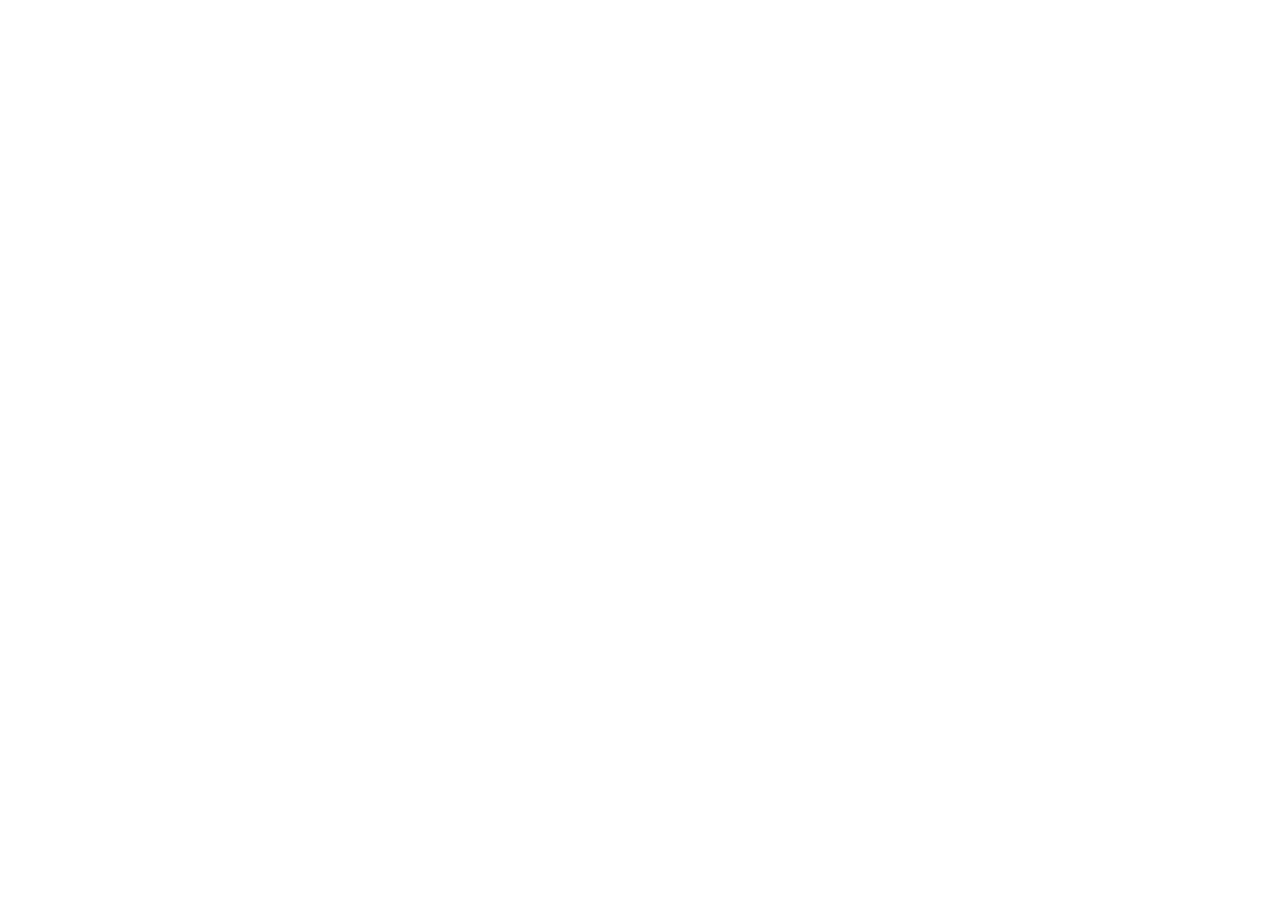
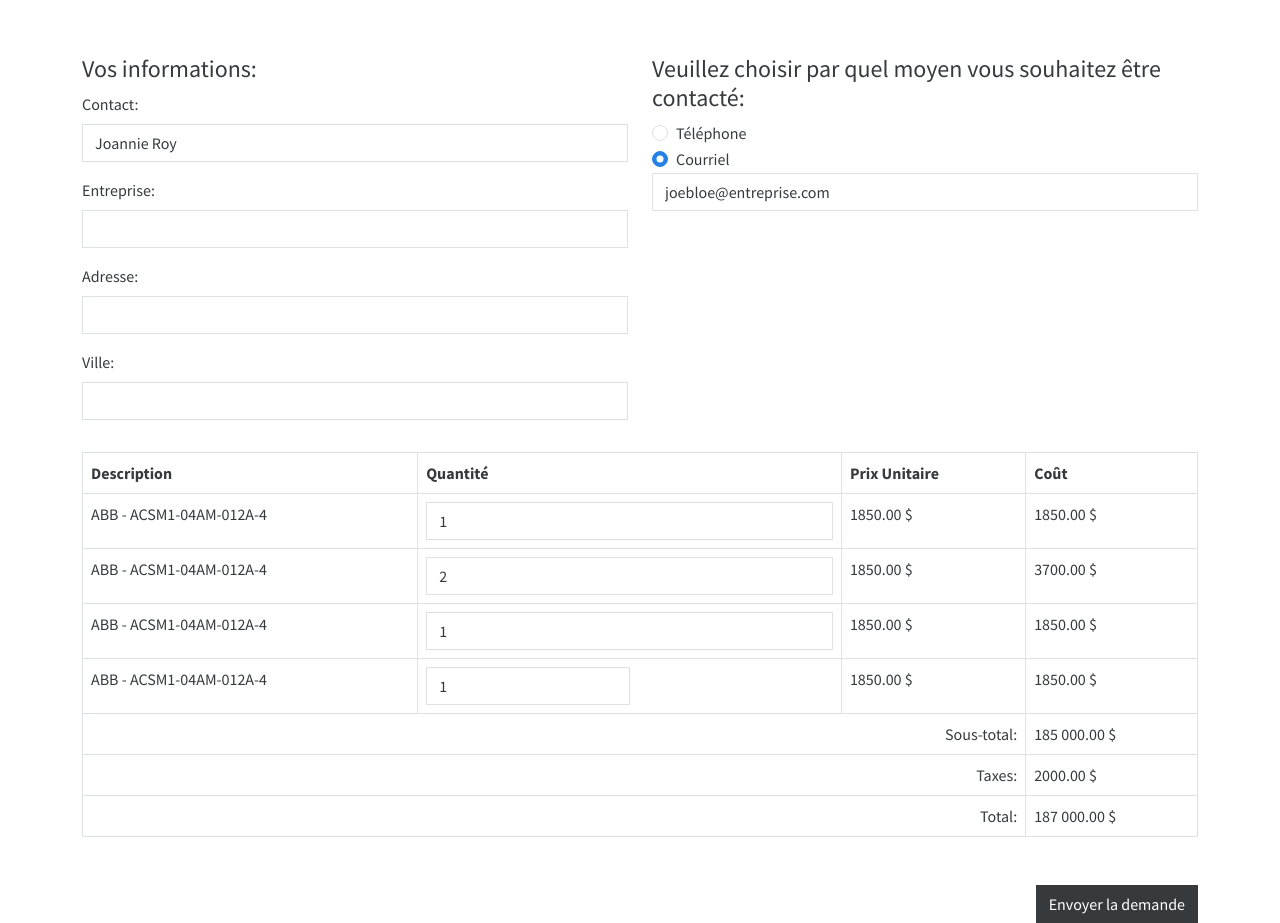
Before and after one commit to Projet-Developpement-application/equipe3-multifd-frontend, a React (Vite) app: page /panier in a window 1280 px wide. Shown: the part 293-1216 px from the top of the page. Before the commit the page ends 800 px from the top, so only its background shows below. Built offline with nearby package versions, Linux system fonts and the light colour scheme.

Commit message:
Ajout rapide formulaire panier

```diff
--- a/src/components/devis/Devis-form.jsx
+++ b/src/components/devis/Devis-form.jsx
@@ -1,3 +1,115 @@
-export default function DevisForm(){
+import React from 'react';
 
+function DevisForm() {
+    return (
+        <div className="container">
+            <h1 className="my-5">Demande de devis</h1>
+            <div className="row mb-3">
+                <div className="col-md-6">
+                    <h4>Vos informations:</h4>
+                    <form>
+                        <div className="mb-3">
+                            <label htmlFor="contactName" className="form-label">Contact:</label>
+                            <input type="text" className="form-control" id="contactName" defaultValue="Joannie Roy" />
+                        </div>
+                        <div className="mb-3">
+                            <label htmlFor="company" className="form-label">Entreprise:</label>
+                            <input type="text" className="form-control" id="company" />
+                        </div>
+                        <div className="mb-3">
+                            <label htmlFor="address" className="form-label">Adresse:</label>
+                            <input type="text" className="form-control" id="address" />
+                        </div>
+                        <div className="mb-3">
+                            <label htmlFor="city" className="form-label">Ville:</label>
+                            <input type="text" className="form-control" id="city" />
+                        </div>
+                    </form>
+                </div>
+                <div className="col-md-6">
+                    <h4>Veuillez choisir par quel moyen vous souhaitez être contacté:</h4>
+                    <form>
+                        <div className="form-check">
+                            <input type="radio" className="form-check-input" name="contactMethod" id="contactPhone" />
+                            <label className="form-check-label" htmlFor="contactPhone">Téléphone</label>
+                        </div>
+                        <div className="form-check">
+                            <input type="radio" className="form-check-input" name="contactMethod" id="contactEmail" defaultChecked />
+                            <label className="form-check-label" htmlFor="contactEmail">Courriel</label>
+                        </div>
+                        <div className="mb-3">
+                            <input type="email" className="form-control" id="emailAddress" defaultValue="joebloe@entreprise.com" />
+                        </div>
+                    </form>
+                </div>
+            </div>
+
+            <table className="table table-bordered">
+                <thead>
+                <tr>
+                    <th>Description</th>
+                    <th>Quantité</th>
+                    <th>Prix Unitaire</th>
+                    <th>Coût</th>
+                </tr>
+                </thead>
+                <tbody>
+                <tr>
+                    <td>ABB - ACSM1-04AM-012A-4</td>
+                    <td>
+                        <input type="number" className="form-control" defaultValue={1} min={0} />
+                    </td>
+                    <td>1850.00 $</td>
+                    <td>1850.00 $</td>
+                </tr>
+                <tr>
+                    <td>ABB - ACSM1-04AM-012A-4</td>
+                    <td>
+                        <input type="number" className="form-control" defaultValue={2} min={0} />
+                    </td>
+                    <td>1850.00 $</td>
+                    <td>3700.00 $</td>
+                </tr>
+                <tr>
+                    <td>ABB - ACSM1-04AM-012A-4</td>
+                    <td>
+                        <input type="number" className="form-control" defaultValue={1} min={0} />
+                    </td>
+                    <td>1850.00 $</td>
+                    <td>1850.00 $</td>
+                </tr>
+                <tr>
+                    <td>ABB - ACSM1-04AM-012A-4</td>
+                    <td>
+                        <input type="number" className="form-control w-50" defaultValue={1} min={0} />
+                    </td>
+                    <td>1850.00 $</td>
+                    <td>1850.00 $</td>
+                </tr>
+                </tbody>
+                <tfoot>
+                <tr>
+                    <td colSpan={3} className="text-end">Sous-total:</td>
+                    <td>185 000.00 $</td>
+                </tr>
+                <tr>
+                    <td colSpan={3} className="text-end">Taxes:</td>
+                    <td>2000.00 $</td>
+                </tr>
+                <tr>
+                    <td colSpan={3} className="text-end">Total:</td>
+                    <td>187 000.00 $</td>
+                </tr>
+                </tfoot>
+            </table>
+
+            <div className="d-flex justify-content-end mt-5 ">
+                <button type="button" className="btn btn-dark btn">
+                    Envoyer la demande
+                </button>
+            </div>
+        </div>
+    );
 }
+
+export default DevisForm;
```
